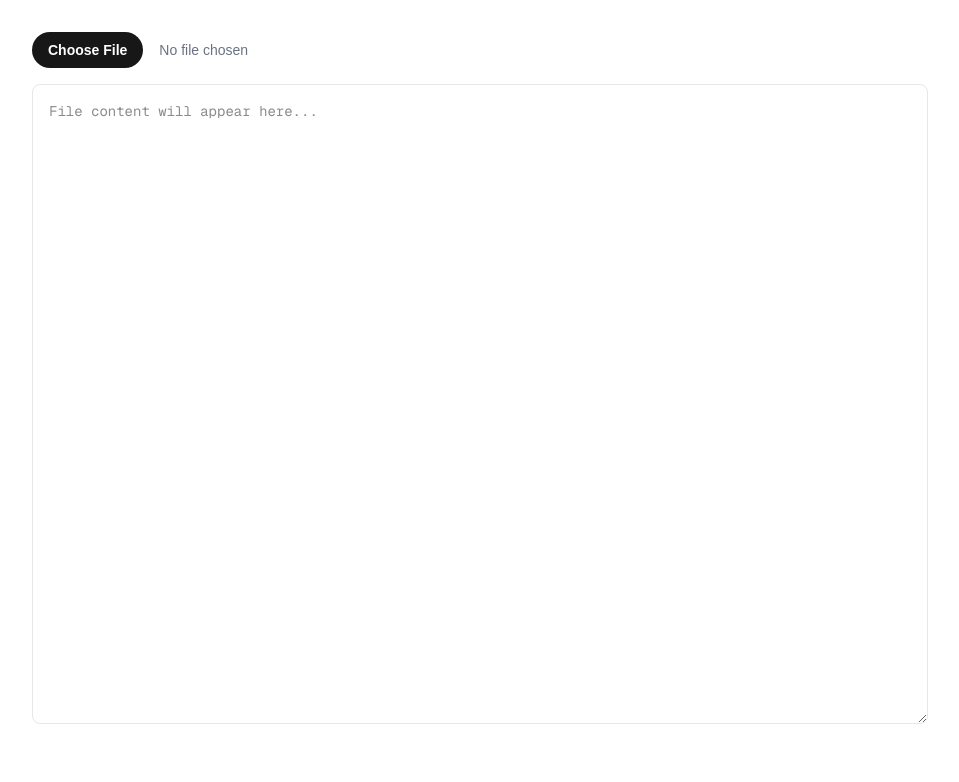
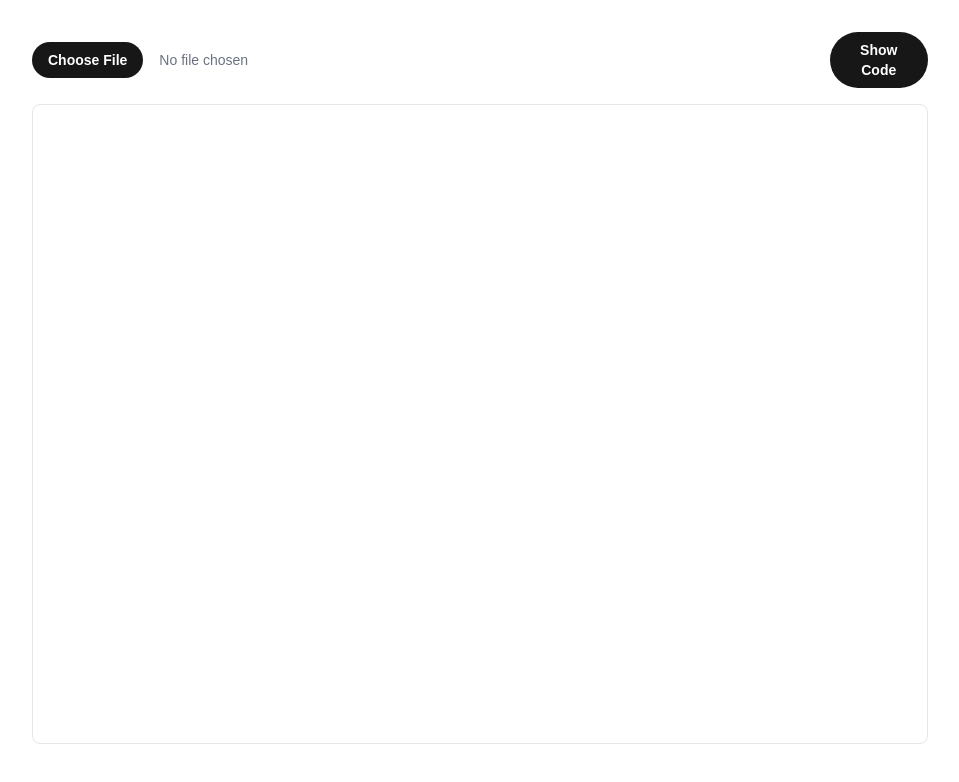
Before and after one commit to ISPLab/textedit, a Next.js app: page / in a window 1280 px wide. Shown: the top 782 px of the page, without its empty margins (160-1119 px from the left). Built offline with nearby package versions, Linux system fonts and the light colour scheme.

Commit message:
add preview functions

```diff
--- a/src/app/page.tsx
+++ b/src/app/page.tsx
@@ -3,6 +3,7 @@ import { useState } from "react";
 
 export default function Home() {
   const [fileContent, setFileContent] = useState("");
+  const [isPreview, setIsPreview] = useState(true);
 
   const handleFileLoad = (event: React.ChangeEvent<HTMLInputElement>) => {
     const file = event.target.files?.[0];
@@ -19,9 +20,10 @@ export default function Home() {
   return (
     <div className="min-h-screen p-8">
       <main className="max-w-4xl mx-auto space-y-4">
-        <div>
+        <div className="flex gap-4 items-center">
           <input
             type="file"
+            accept=".html,.htm"
             onChange={handleFileLoad}
             className="block w-full text-sm text-gray-500
               file:mr-4 file:py-2 file:px-4
@@ -31,8 +33,24 @@ export default function Home() {
               hover:file:bg-[#383838]
               dark:hover:file:bg-[#ccc]"
           />
+          <button
+            onClick={() => setIsPreview(!isPreview)}
+            className="px-4 py-2 rounded-full text-sm font-semibold
+              bg-foreground text-background
+              hover:bg-[#383838] dark:hover:bg-[#ccc]"
+          >
+            {isPreview ? 'Show Code' : 'Preview HTML'}
+          </button>
         </div>
 
+        {isPreview ? (
+          <div
+            className="w-full h-[80vh] p-4 overflow-auto border rounded-lg
+              bg-white dark:bg-gray-800
+              border-gray-200 dark:border-gray-700"
+            dangerouslySetInnerHTML={{ __html: fileContent }}
+          />
+        ) : (
           <textarea
             value={fileContent}
             onChange={(e) => setFileContent(e.target.value)}
@@ -43,6 +61,7 @@ export default function Home() {
               focus:ring-2 focus:ring-blue-500 focus:border-transparent"
             placeholder="File content will appear here..."
           />
+        )}
       </main>
     </div>
   );
```
Lines whose indentation alone changed are shown as unchanged.
